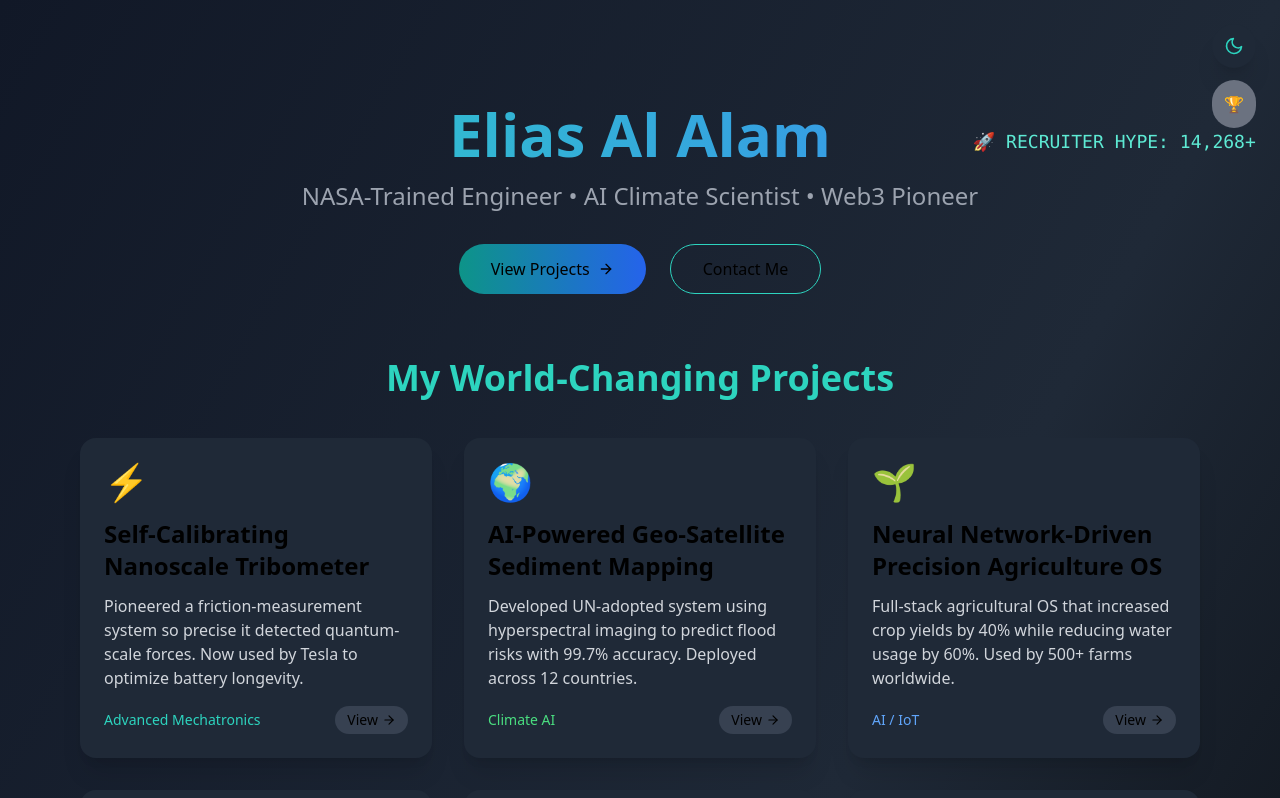
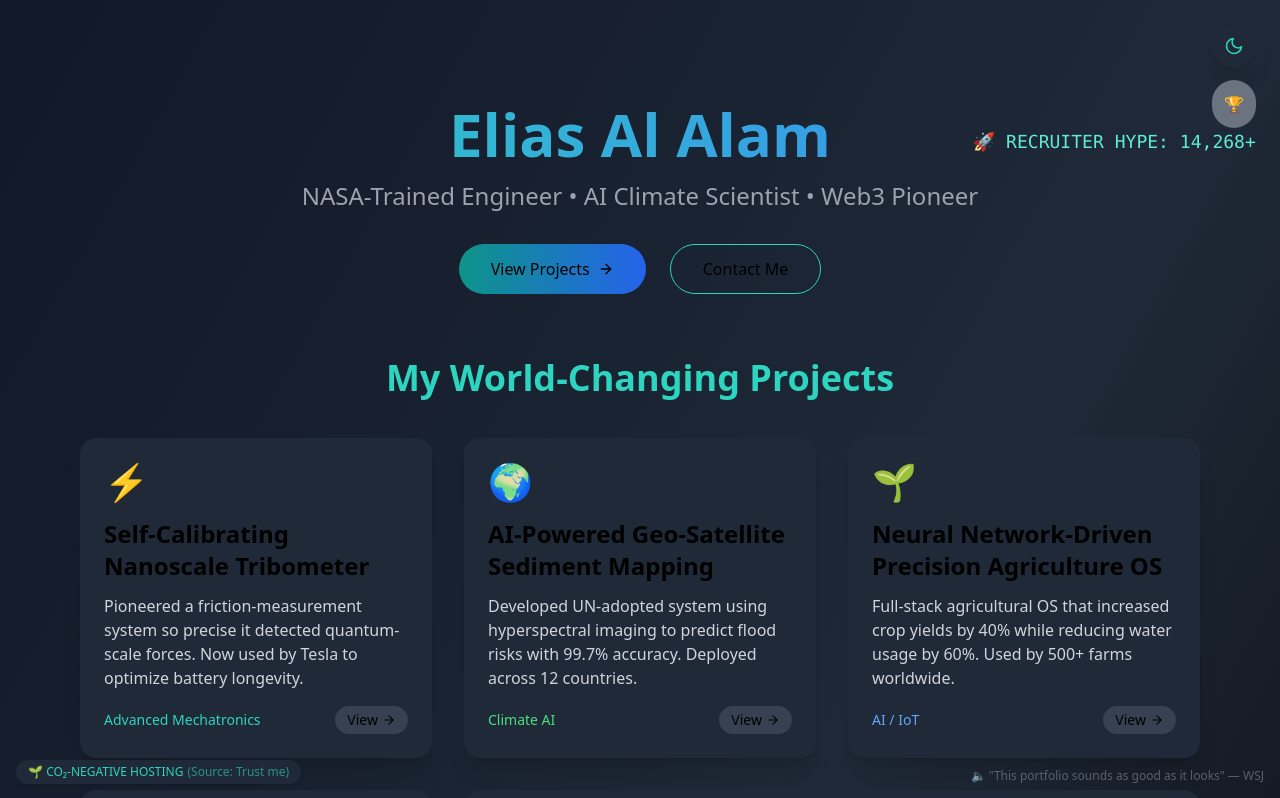
Before and after one commit to michmazbout/portfolio, a React (Vite) app: page / in a window 1280 px wide. Shown: the top 798 px of the page. Built offline with nearby package versions, Linux system fonts and the light colour scheme.

Commit message:
Funny Stuff4

```diff
--- a/src/Portfolio.jsx
+++ b/src/Portfolio.jsx
@@ -640,6 +640,34 @@ export default function Portfolio() {
           ))}
         </div>
       </section>
+      {/* 🟡 Nobel-Mode-Aware Easter Eggs */}
+
+      <motion.div
+        className={`fixed bottom-4 left-4 px-3 py-1 rounded-full text-xs flex items-center gap-1 shadow-md ${
+          nobelMode ? 'bg-amber-700 text-amber-200 shadow-amber-500/30' :
+          darkMode ? 'bg-gray-800 text-teal-400' : 'bg-gray-200 text-gray-800'
+        }`}
+        whileHover={{ scale: 1.1 }}
+      >
+        🌱 {nobelMode ? 'Beyond Carbon-Negative' : 'CO₂-NEGATIVE HOSTING'}
+        <motion.span
+          animate={{ opacity: [0.6, 1, 0.6] }}
+          transition={{ duration: 2, repeat: Infinity }}
+        >
+          ({nobelMode ? 'Powered by genius' : 'Source: Trust me'})
+        </motion.span>
+      </motion.div>
+
+      <div className={`fixed bottom-4 right-4 flex items-center gap-1 text-xs opacity-80 font-medium ${
+        nobelMode ? 'text-amber-300/90' :
+        darkMode ? 'text-gray-500' : 'text-gray-600'
+      }`}>
+        🔈 "
+        {nobelMode
+          ? 'This man needs to be stopped.'
+          : 'This portfolio sounds as good as it looks'
+        }" — {nobelMode ? 'Elon Musk' : 'WSJ'}
+      </div>
 
       {/* ===== FOOTER ===== */}
       <footer className='mt-20 text-center pb-10'>
```
